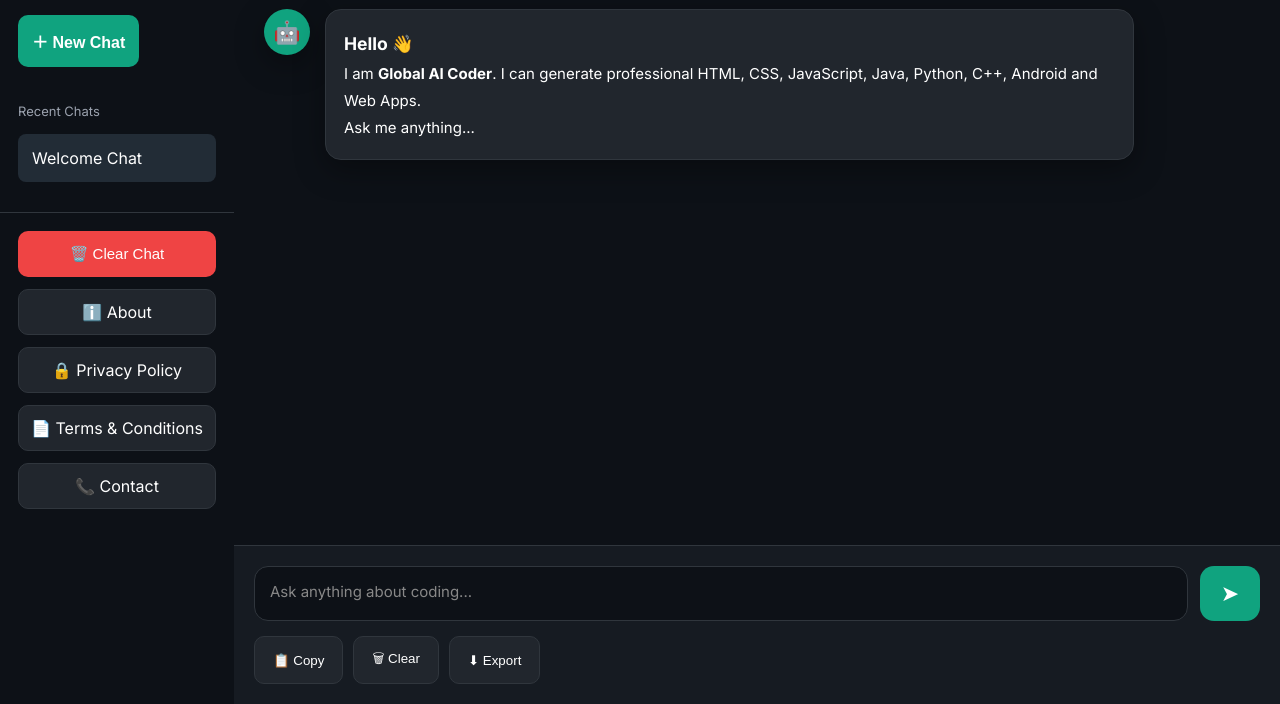
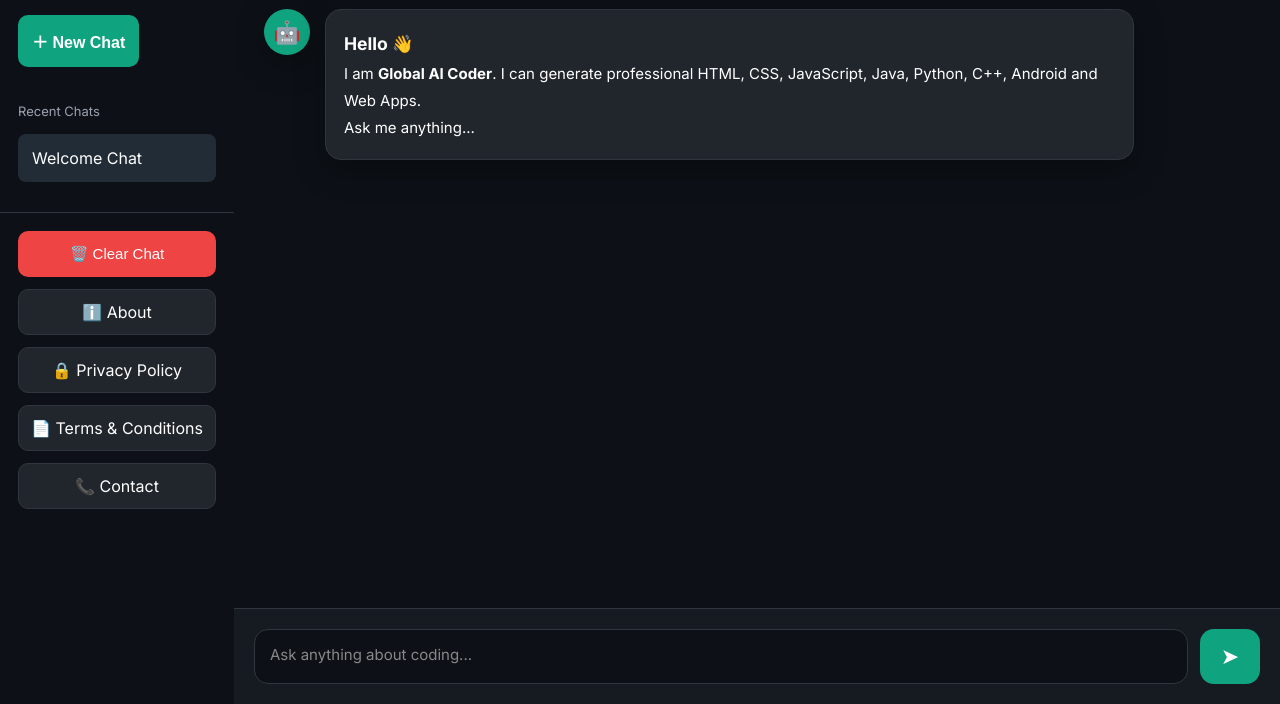
Before and after one commit to vdhakad318-eng/global-ai-coder, a website: page index.html in a window 1280 px wide. Shown: the part 96-800 px from the top of the page. Drawn offline with nearby package versions, Linux system fonts and the light colour scheme.

Commit message:
Update index.html

```diff
--- a/index.html
+++ b/index.html
@@ -221,28 +221,6 @@ rows="1"></textarea>
 
 </div>
 
-<div class="footerButtons">
-
-<button id="copyLast">
-
-📋 Copy
-
-</button>
-
-<button id="clearChat">
-
-🗑 Clear
-
-</button>
-
-<button id="downloadChat">
-
-⬇ Export
-
-</button>
-
-</div>
-
 </footer>
 
 </main>
```
